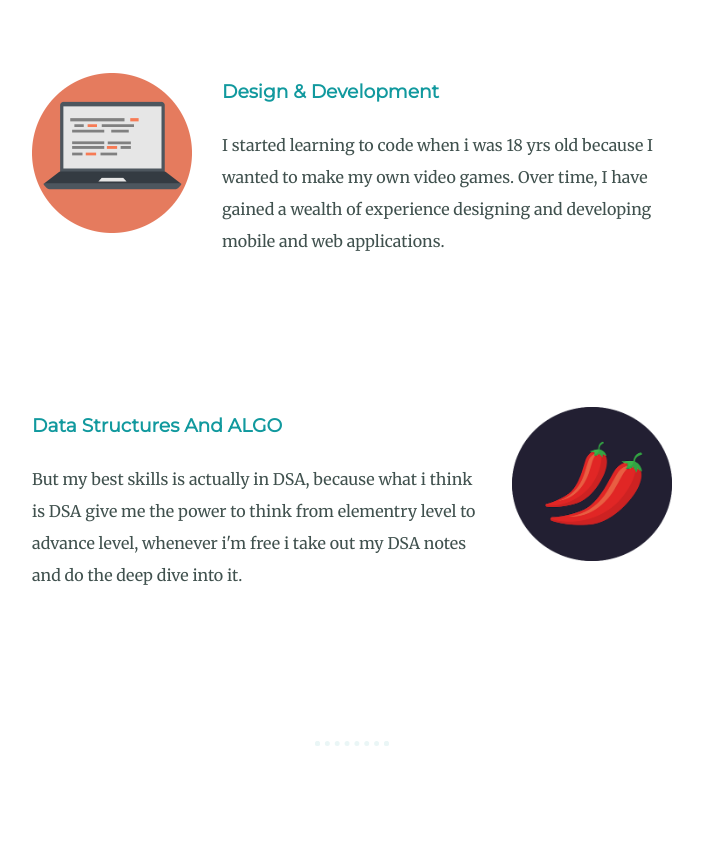
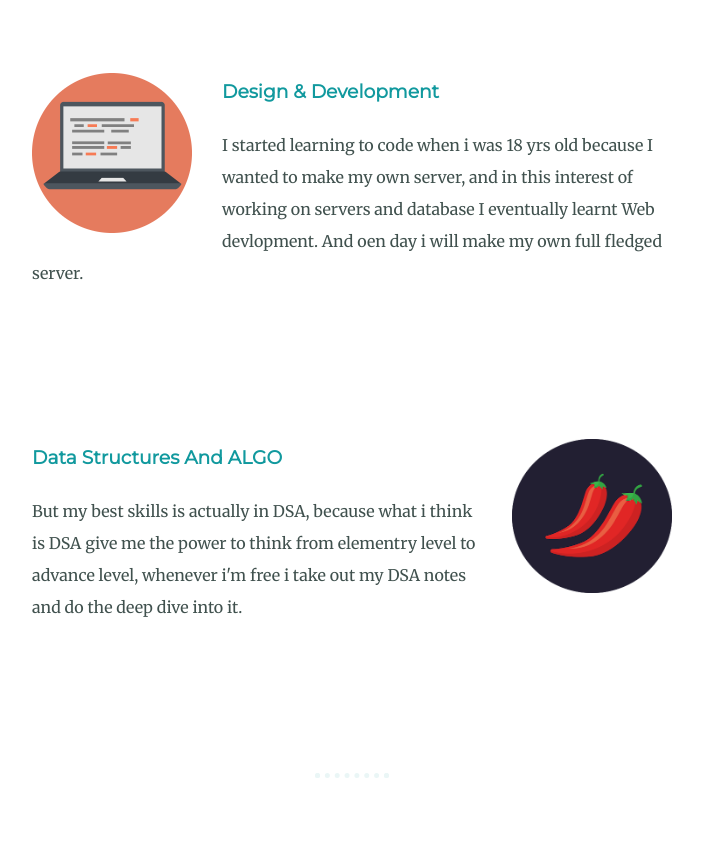
Before and after one commit to iHarshMix/cssCV, a plain HTML site: page index.html in a window 1280 px wide. Shown: the part 1940-2783 px from the top of the page, without its empty margins (288-991 px from the left). Drawn offline with Linux system fonts and the light colour scheme.

Commit message:
Update index.html

```diff
--- a/index.html
+++ b/index.html
@@ -48,8 +48,7 @@
             <div class="skill-row">
                 <img class="computer-img" src="images/computer.png" alt="computer-img">
                 <h3>Design & Development</h3>
-                <p>I started learning to code when i was 18 yrs old because I wanted to make my own video games. Over time, I have gained a wealth of
-                    experience designing and developing mobile and web applications.
+                <p>I started learning to code when i was 18 yrs old because I wanted to make my own server, and in this interest of working on servers and database I eventually learnt Web devlopment. And oen day i will make my own full fledged server.
                 </p>
             </div>
 
```
